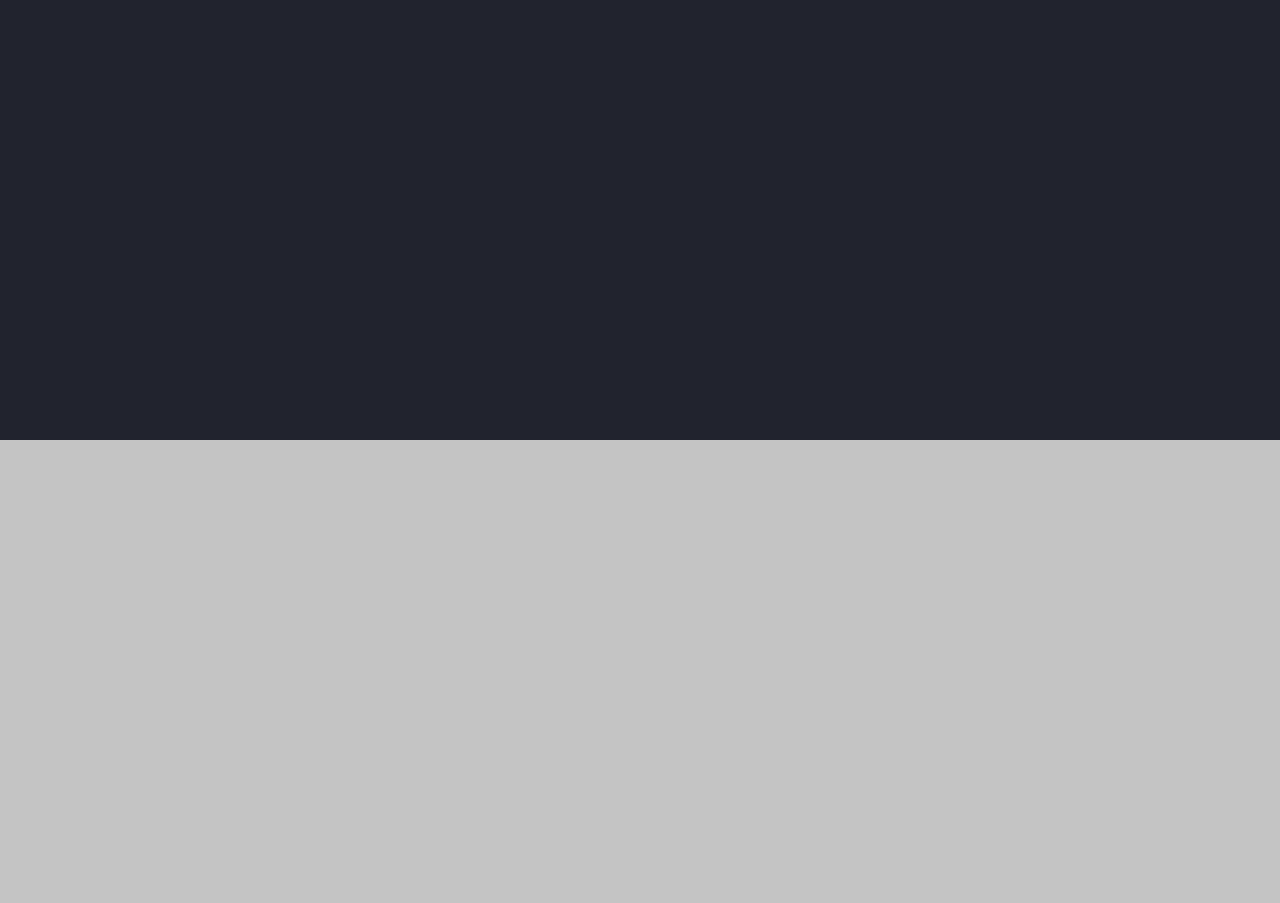
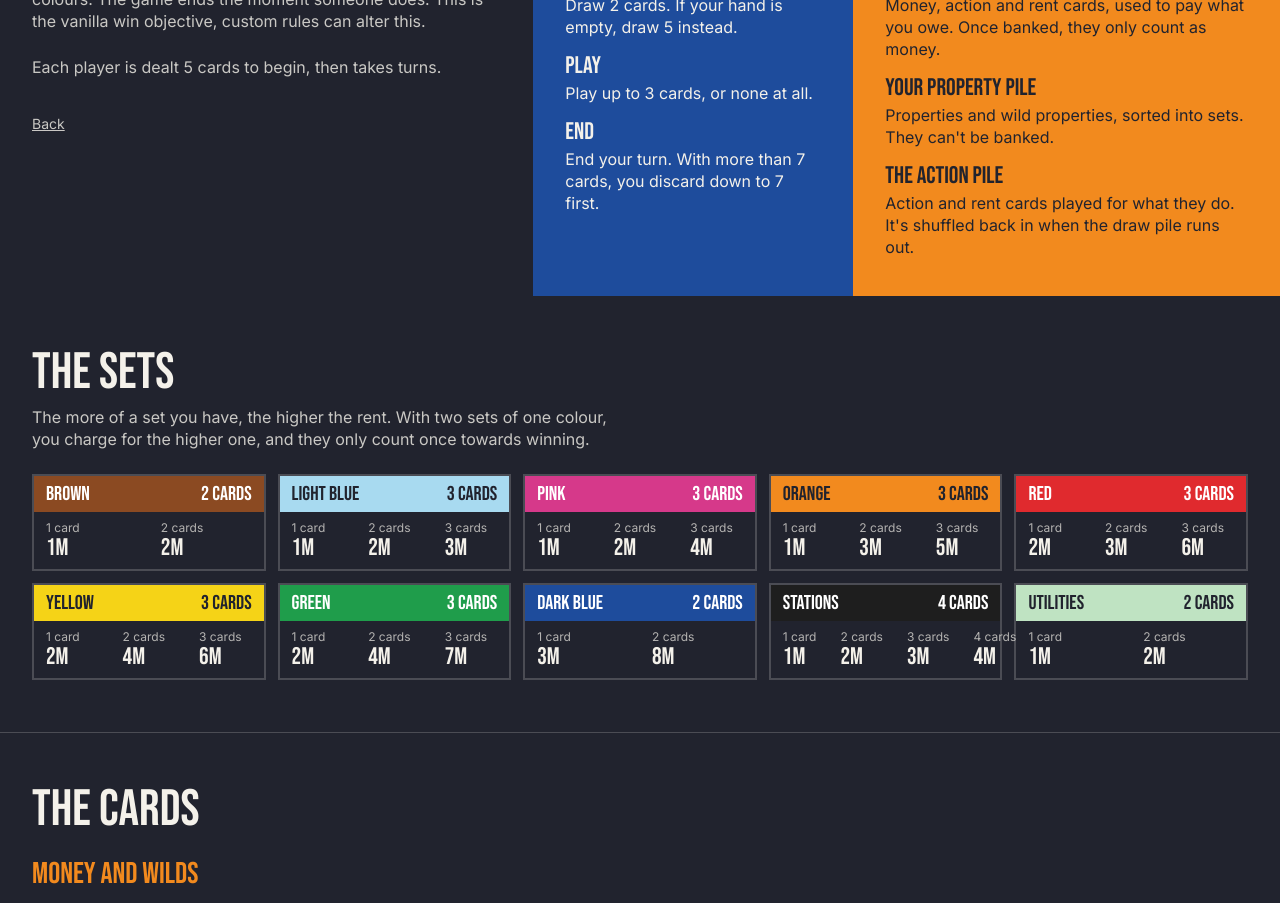
Before and after one commit to snarelord/Monopoly-Deal, a Next.js app: page /rules in a window 1280 px wide. Shown: the part 360-1263 px from the top of the page. Before the commit the page ends 800 px from the top, so only its background shows below. Built offline with nearby package versions, Linux system fonts and the light colour scheme.

Commit message:
Create rules page

```diff
--- a/app/online/page.tsx
+++ b/app/online/page.tsx
@@ -57,6 +57,9 @@ export default function OnlinePage() {
         <Link href="/local" className={`mt-auto ${QUIET_LINK}`}>
           Play local instead
         </Link>
+        <Link href="/" className={QUIET_LINK}>
+          Back
+        </Link>
       </div>
 
       <form
--- a/app/rules/page.tsx
+++ b/app/rules/page.tsx
@@ -1,16 +1,214 @@
 import Link from "next/link";
+import type { ReactNode } from "react";
+import SetupScreen, { PANEL, QUIET_LINK } from "@/components/SetupScreen";
+import { COLOUR_STYLES, colourName } from "@/components/colourStyles";
+import { BIRTHDAY_AMOUNT, DEBT_COLLECTOR_AMOUNT, HAND_LIMIT, PLAYS_PER_TURN, SETS_TO_WIN } from "@/lib/gameHelpers";
+import { HOTEL_RENT, HOUSE_RENT } from "@/lib/rent";
+import { COLOURS, SETS, type Colour } from "@/lib/types";
+
+const HEADING = "font-heading text-[clamp(36px,4vw,60px)] leading-none";
+const BAND = "flex min-w-0 flex-col gap-6 px-(--gutter) py-[clamp(28px,4vw,56px)] lg:col-span-full";
+
+const SET_NAMES: Partial<Record<Colour, string>> = { railroad: "Stations", utility: "Utilities" };
+
+const TURN = [
+  { term: "Draw", text: "Draw 2 cards. If your hand is empty, draw 5 instead." },
+  { term: "Play", text: `Play up to ${PLAYS_PER_TURN} cards, or none at all.` },
+  { term: "End", text: `End your turn. With more than ${HAND_LIMIT} cards, you discard down to ${HAND_LIMIT} first.` },
+];
+
+const PLACES = [
+  { term: "Your bank", text: "Money, action and rent cards, used to pay what you owe. Once banked, they only count as money." },
+  { term: "Your property pile", text: "Properties and wild properties, sorted into sets. They can't be banked." },
+  { term: "The action pile", text: "Action and rent cards played for what they do. It's shuffled back in when the draw pile runs out." },
+];
+
+const CARDS = [
+  {
+    group: "Money and wilds",
+    cards: [
+      { image: "5m", name: "Money", text: "Goes in your bank. Notes run from 1M to 10M." },
+      {
+        image: "orange-pink-wild-property",
+        name: "Wild property",
+        text: "Counts as either of its two colours. You choose when you place it, and can switch it on your turn without using a play.",
+      },
+      {
+        image: "wild-property",
+        name: "Any colour wild",
+        text: "Joins a set you've already started, but can't start one. It's worth nothing, so it can't be used to pay.",
+      },
+    ],
+  },
+  {
+    group: "Get paid",
+    cards: [
+      {
+        image: "rent-red-or-yellow",
+        name: "Rent",
+        text: "Every other player pays rent on one of the card's two colours. You need a property in that colour placed in your property pile.",
+      },
+      { image: "rent-any-colour", name: "Any colour rent", text: "One player of your choice pays rent on any chosen colour you have placed in your property pile." },
+      {
+        image: "double-rent",
+        name: "Double the Rent",
+        text: "Played with a rent card, and uses a play of its own. Two of them charge four times the rent.",
+      },
+      { image: "debt-collector", name: "Debt Collector", text: `One player of your choice pays you ${DEBT_COLLECTOR_AMOUNT}M.` },
+      { image: "birthday", name: "It's Your Birthday", text: `Every other player pays you ${BIRTHDAY_AMOUNT}M.` },
+    ],
+  },
+  {
+    group: "Take",
+    cards: [
+      { image: "sly-deal", name: "Sly Deal", text: "Take one property from another player, as long as it isn't part of a complete set." },
+      {
+        image: "forced-deal",
+        name: "Forced Deal",
+        text: "Swap one of your properties with one of another player's. Neither can be part of a complete set.",
+      },
+      { image: "deal-breaker", name: "Deal Breaker", text: "Take a complete set from another player, with any buildings on it." },
+    ],
+  },
+  {
+    group: "Build",
+    cards: [
+      { image: "house", name: "House", text: `Goes on a complete set and adds ${HOUSE_RENT}M to its rent. Cannot be placed on stations or utilities.` },
+      { image: "hotel", name: "Hotel", text: `Goes on a complete set with a house and adds ${HOTEL_RENT}M to its rent.` },
+    ],
+  },
+  {
+    group: "And two more",
+    cards: [
+      { image: "pass-go", name: "Pass Go", text: "Draw 2 more cards." },
+      {
+        image: "just-say-no",
+        name: "Just Say No",
+        text: "Stops an action aimed at you. The player who played it can say no back with their own. On your own turn it uses a play.",
+      },
+    ],
+  },
+];
+
+const OWING = [
+  "You pay from your bank and the properties and buildings in front of you, never from your hand.",
+  "No change is given, so you might have to overpay.",
+  "If you can't cover it, you hand over everything you can. If you have nothing to pay with, you're let off.",
+  "Money and buildings go to the other player's bank, and properties go to their property pile.",
+  "If a set stops being complete, any buildings on it drop into your bank.",
+];
+
+function Terms({ items }: { items: { term: string; text: string }[] }) {
+  return (
+    <dl className="flex flex-col gap-4">
+      {items.map(({ term, text }) => (
+        <div key={term}>
+          <dt className="font-heading text-2xl leading-none">{term}</dt>
+          <dd className="mt-1 leading-snug">{text}</dd>
+        </div>
+      ))}
+    </dl>
+  );
+}
+
+function Panel({ title, className, children }: { title: string; className: string; children: ReactNode }) {
+  return (
+    <section className={`${PANEL} ${className}`}>
+      <h2 className={HEADING}>{title}</h2>
+      {children}
+    </section>
+  );
+}
 
 export default function Rules() {
   return (
-    <main
+    <SetupScreen
       data-cy="rules"
-      className="flex min-h-dvh flex-col items-start gap-4 bg-primary px-[clamp(20px,5vw,72px)] py-[clamp(32px,7vh,72px)] text-paper"
+      fit={6.25}
+      title={
+        <>
+          How to play <span className="text-highlight">[</span>Deal<span className="text-highlight">]</span>
+        </>
+      }
     >
-      <h1 className="font-heading text-6xl">Rules</h1>
-      <p className="text-paper/80">TO DO</p>
-      <Link href="/" className="inline-block py-3 text-sm underline hover:text-highlight">
-        Back
-      </Link>
-    </main>
+      <Panel title="The goal" className="">
+        <p className="leading-snug text-paper/80">
+          Be the first player to collect {SETS_TO_WIN} complete sets in different colours. The game ends the moment
+          someone does. This is the vanilla win objective, custom rules can alter this.
+        </p>
+        <p className="leading-snug text-paper/80">Each player is dealt 5 cards to begin, then takes turns.</p>
+        <Link href="/" className={QUIET_LINK}>
+          Back
+        </Link>
+      </Panel>
+
+      <Panel title="Your turn" className="bg-secondary">
+        <Terms items={TURN} />
+      </Panel>
+
+      <Panel title="Where cards go" className="bg-highlight text-primary">
+        <Terms items={PLACES} />
+      </Panel>
+
+      <section className={BAND}>
+        <div>
+          <h2 className={HEADING}>The sets</h2>
+          <p className="mt-2 max-w-[60ch] leading-snug text-paper/80">
+            The more of a set you have, the higher the rent. With two sets of one colour, you charge for the higher one,
+            and they only count once towards winning.
+          </p>
+        </div>
+        <ul className="grid grid-cols-[repeat(auto-fill,minmax(min(100%,14.5rem),1fr))] gap-3">
+          {COLOURS.map((colour) => (
+            <li key={colour} data-cy="rules-set" className="border-2 border-paper/20">
+              <div className={`flex items-baseline justify-between gap-2 px-3 py-2 font-heading text-xl leading-none ${COLOUR_STYLES[colour]}`}>
+                <span className="capitalize">{SET_NAMES[colour] ?? colourName(colour)}</span>
+                <span>{SETS[colour].size} cards</span>
+              </div>
+              <ol className="flex">
+                {SETS[colour].rent.map((rent, i) => (
+                  <li key={i} className="flex-1 px-3 py-2">
+                    <span className="block text-xs whitespace-nowrap text-paper/70">{i + 1} card{i === 0 ? "" : "s"}</span>
+                    <span className="font-heading text-2xl leading-none">{rent}M</span>
+                  </li>
+                ))}
+              </ol>
+            </li>
+          ))}
+        </ul>
+      </section>
+
+      <section className={`${BAND} border-t border-paper/20`}>
+        <h2 className={HEADING}>The cards</h2>
+        {CARDS.map(({ group, cards }) => (
+          <div key={group}>
+            <h3 className="font-heading text-3xl leading-none text-highlight">{group}</h3>
+            <ul className="mt-4 grid grid-cols-[repeat(auto-fill,minmax(min(100%,20rem),1fr))] gap-x-8 gap-y-6">
+              {cards.map(({ image, name, text }) => (
+                <li key={name} data-cy="rules-card" className="flex items-start gap-4">
+                  <img src={`/cards/${image}.webp`} alt="" loading="lazy" className="aspect-(--card-ratio) w-24 flex-none" />
+                  <div>
+                    <h4 className="font-heading text-2xl leading-none">{name}</h4>
+                    <p className="mt-1 text-sm leading-snug text-paper/80">{text}</p>
+                  </div>
+                </li>
+              ))}
+            </ul>
+          </div>
+        ))}
+      </section>
+
+      <section className={`${BAND} bg-secondary`}>
+        <h2 className={HEADING}>When you owe</h2>
+        <ul className="flex max-w-[70ch] flex-col divide-y divide-paper/25 leading-snug">
+          {OWING.map((line) => (
+            <li key={line} className="py-2">{line}</li>
+          ))}
+        </ul>
+        <Link href="/" className={QUIET_LINK}>
+          Back
+        </Link>
+      </section>
+    </SetupScreen>
   );
 }
--- a/components/GameSetup.tsx
+++ b/components/GameSetup.tsx
@@ -74,6 +74,10 @@ export default function GameSetup({ initialNames, initialPassScreens, onDeal }:
         <Link href="/online" data-cy="play-online" className={`mt-auto ${QUIET_LINK}`}>
           Play online instead
         </Link>
+        <Link href="/" className={QUIET_LINK}>
+          Back
+        </Link>
+
       </div>
 
       <div className={BLUE_PANEL}>
--- a/components/colourStyles.ts
+++ b/components/colourStyles.ts
@@ -3,15 +3,15 @@ import type { Colour } from "@/lib/types";
 // for tailwind
 export const COLOUR_STYLES: Record<Colour, string> = {
   brown: "bg-[#8B4A22] text-white",
-  lightBlue: "bg-[#A8DAF0]",
+  lightBlue: "bg-[#A8DAF0] text-primary",
   pink: "bg-[#D6398A] text-white",
-  orange: "bg-[#F28A1E]",
+  orange: "bg-[#F28A1E] text-primary",
   red: "bg-[#E02A2E] text-white",
-  yellow: "bg-[#F5D317]",
+  yellow: "bg-[#F5D317] text-primary",
   green: "bg-[#1F9D4B] text-white",
   darkBlue: "bg-[#1E4C9C] text-white",
   railroad: "bg-[#1E1E1E] text-white",
-  utility: "bg-[#BFE3C2]",
+  utility: "bg-[#BFE3C2] text-primary",
 };
 
 export const colourName = (colour: Colour) => colour.replace(/([A-Z])/g, " $1");
```
